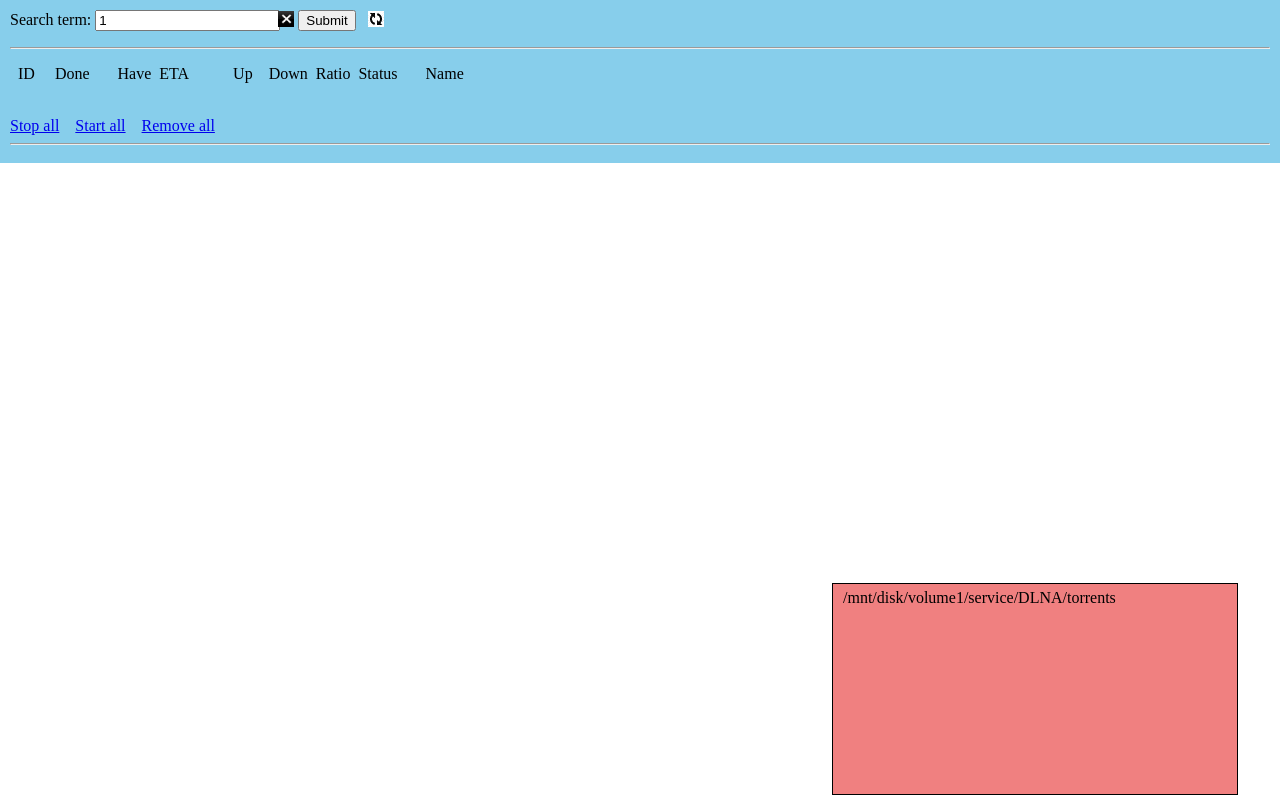
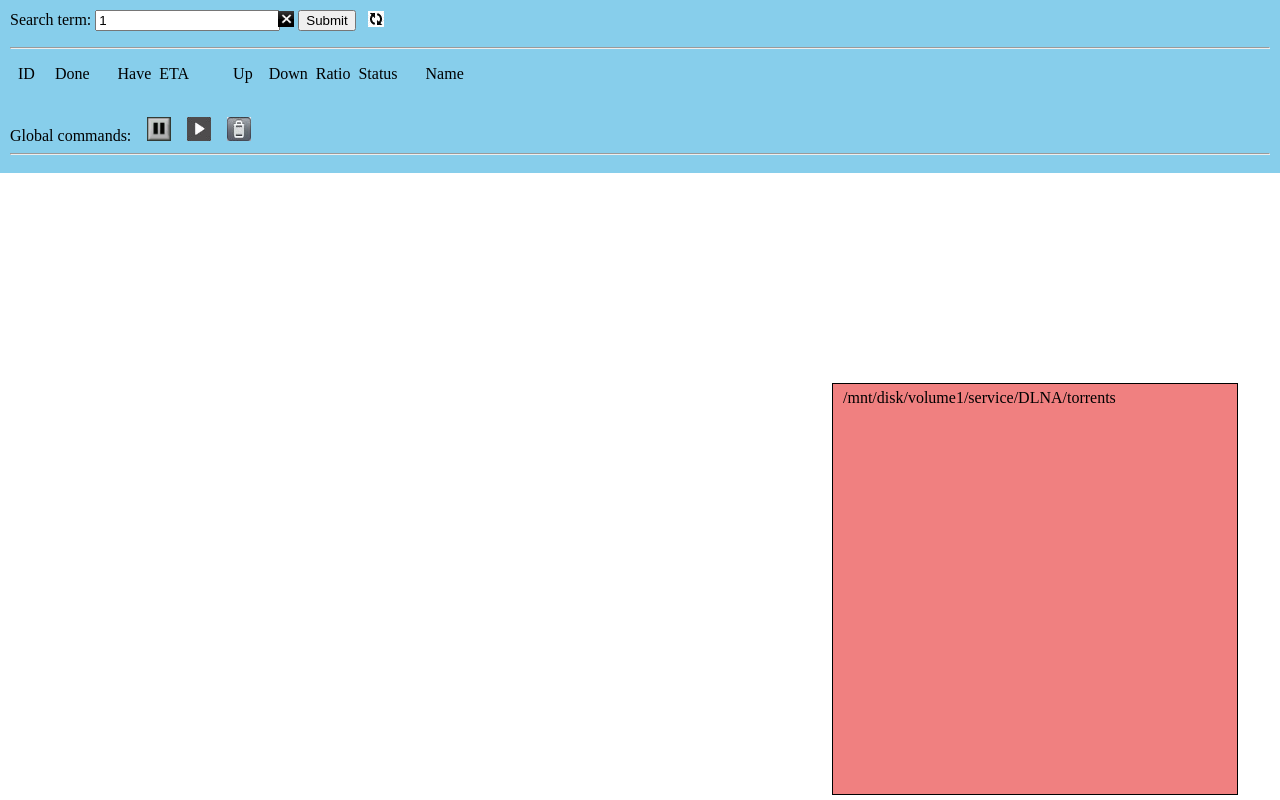
Before and after one commit to danackerson/torrent-control, a PHP site: page /?q=1 in a window 1280 px wide. Run offline with PHP 8.4, Linux system fonts and the light colour scheme; data that the repository does not hold is empty.

Commit message:
global cmd images and larger finder frame

```diff
--- a/index.php
+++ b/index.php
@@ -72,7 +72,7 @@ $trans_cmd = $_GET["transmission"];
       padding:5px 10px;
       bottom:5px;
       width:30%;
-      height:200px; /* Height of the footer */
+      height:400px; /* Height of the footer */
       background:lightCoral; /*Background color */
       overflow:scroll;
       }
@@ -99,6 +99,28 @@ torrent_list_info();
     </div>
     <div id="body">
 <?
+
+# A torrent was added!
+if (!is_null($xt)) {
+  $uri = "magnet:?xt=urn:btih:".$xt;
+
+  system("transmission-remote -a ${uri}");
+# Else a transmission cmd was invoked - Execute!
+} else if (!is_null($trans_cmd)) {
+    $id = $_GET["id"];
+    $cmd = '-l';
+
+    if ($trans_cmd == 'stop') {
+      $cmd = "-S";
+    } else if ($trans_cmd == 'start') {
+      $cmd = "-s";
+    } else if ($trans_cmd == 'remove') {
+      $cmd = "-r";
+    }
+
+    system("transmission-remote -t {$id} {$cmd}");
+}
+
 # A search was made! Show results...
 if (!is_null($q) && strlen(trim($q)) > 0) {
   # TODO : https does NOT work here!!
@@ -142,27 +164,6 @@ if (!is_null($q) && strlen(trim($q)) > 0) {
       $i++;
     }
   }
-}
-
-# A torrent was added!
-if (!is_null($xt)) {
-  $uri = "magnet:?xt=urn:btih:".$xt;
-
-  system("transmission-remote -a ${uri}");
-# Else a transmission cmd was invoked - Execute!
-} else if (!is_null($trans_cmd)) {
-    $id = $_GET["id"];
-    $cmd = '-l';
-
-    if ($trans_cmd == 'stop') {
-      $cmd = "-S";
-    } else if ($trans_cmd == 'start') {
-      $cmd = "-s";
-    } else if ($trans_cmd == 'remove') {
-      $cmd = "-r";
-    }
-
-    system("transmission-remote -t {$id} {$cmd}");
 }
 
 ?>
@@ -220,9 +221,9 @@ function torrent_list_info() {
     $ids[] = $id;
     $i++;
   }
-  echo "<br/><a href='?transmission=stop&id=".implode(',', $ids)."&q={$q}'>Stop all</a>";
-  echo "&nbsp;&nbsp;&nbsp;&nbsp;<a href='?transmission=start&id=".implode(',', $ids)."&q={$q}'>Start all</a>";
-  echo "&nbsp;&nbsp;&nbsp;&nbsp;<a href='?transmission=remove&id=".implode(',', $ids)."&q={$q}'>Remove all</a>";
+  echo "<br/>Global commands:&nbsp;&nbsp;&nbsp;&nbsp;<a href='?transmission=stop&id=".implode(',', $ids)."&q={$q}'><img width='24px' height='24px' alt='Stop all' title='Stop all' src='./images/stop.gif'></a>";
+  echo "&nbsp;&nbsp;&nbsp;&nbsp;<a href='?transmission=start&id=".implode(',', $ids)."&q={$q}'><img width='24px' height='24px' alt='Start all' title='Start all' src='./images/play.jpeg'></a>";
+  echo "&nbsp;&nbsp;&nbsp;&nbsp;<a href='?transmission=remove&id=".implode(',', $ids)."&q={$q}'><img width='24px' height='24px' alt='Remove all' title='Remove all' src='./images/remove.jpeg'></a>";
 }
 
 ?>
```
